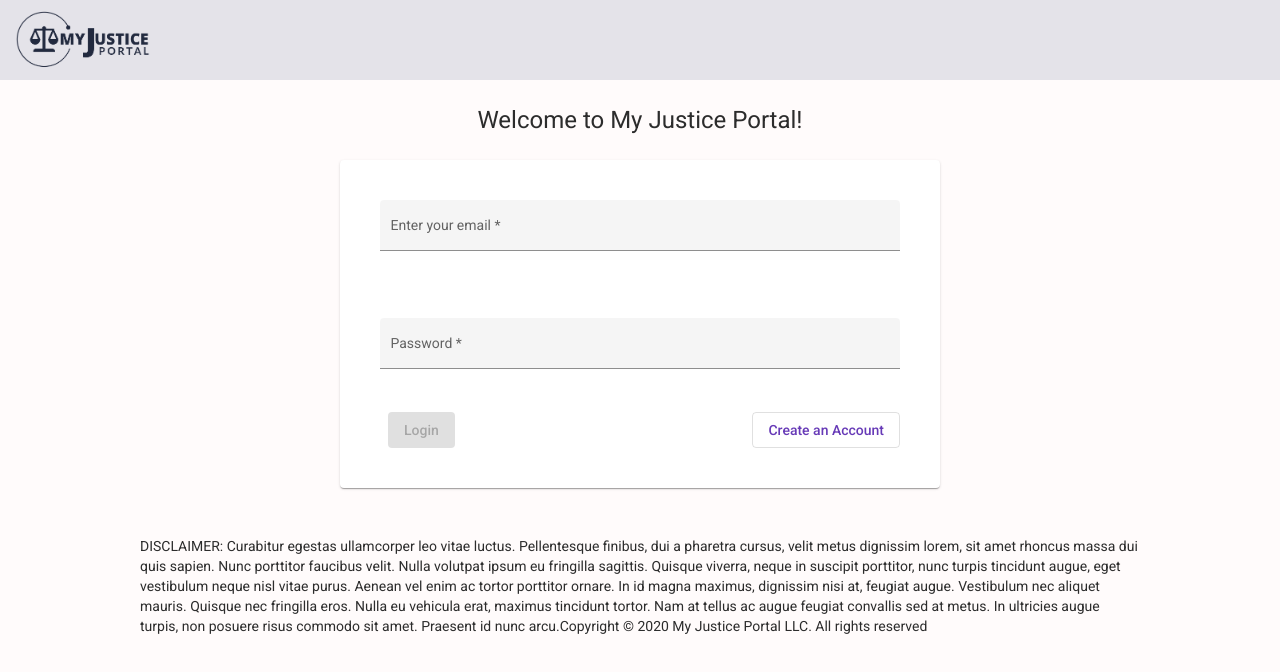
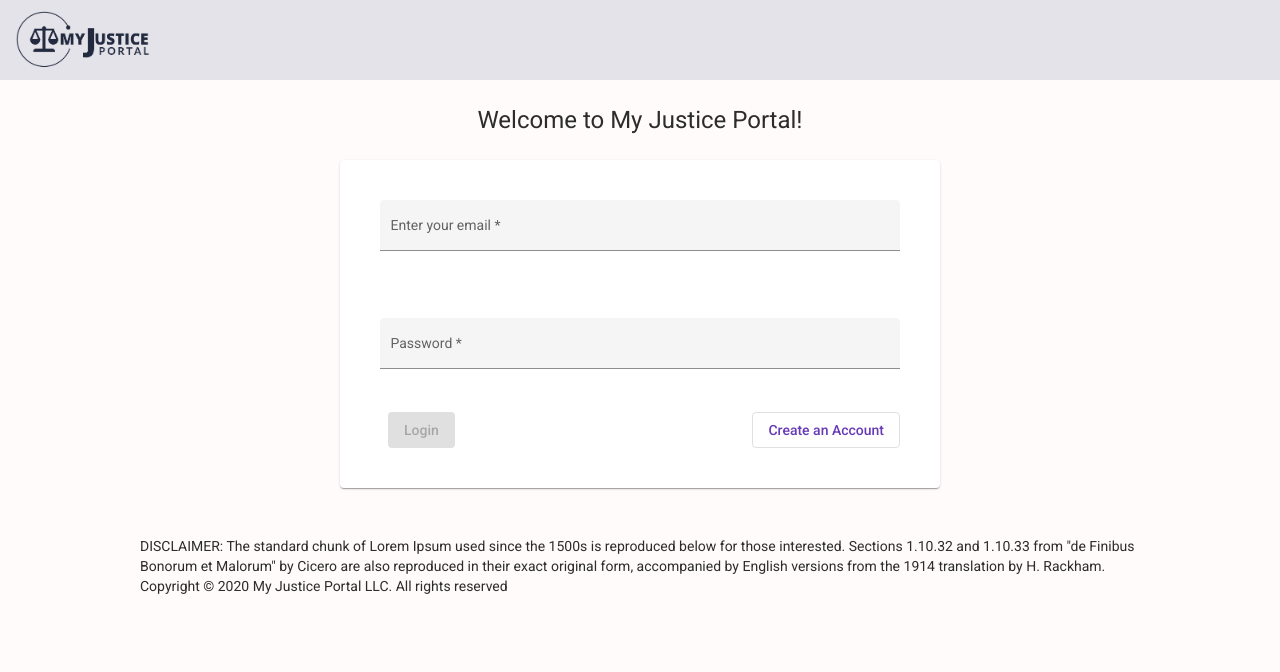
Before and after one commit to Piyush696/myjusticeportal-ui, an Angular app: page /login in a window 1280 px wide. Shown: the top 672 px of the page. Built offline with nearby package versions, Linux system fonts and the light colour scheme.

Commit message:
reformating

```diff
--- a/src/app/pages/login/login.component.html
+++ b/src/app/pages/login/login.component.html
@@ -11,8 +11,8 @@
                     <input matInput placeholder="pat@example.com" [formControl]="loginForm.controls['email']" required>
                     <mat-error *ngIf="loginForm.controls['email'].invalid && loginForm.controls['email'].touched">
                         <small class="text-danger" *ngIf="loginForm.get('email').errors?.required">
-                            Email is
-                            Required</small>
+                            Email is Required
+                        </small>
                     </mat-error>
                 </mat-form-field>
             </div>
@@ -23,8 +23,8 @@
                         [formControl]="loginForm.controls['password']" required>
                     <mat-error *ngIf="loginForm.controls['password'].invalid && loginForm.controls['password'].touched">
                         <small class="text-danger" *ngIf="loginForm.get('password').errors?.required">
-                            Password is
-                            Required</small>
+                            Password is Required
+                        </small>
                     </mat-error>
                 </mat-form-field>
             </div>
@@ -44,19 +44,8 @@
     </div>
 </div>
 <div class="d-flex justify-content-center align-items-center">
-    <label class="disclaimer-width">DISCLAIMER: Curabitur egestas ullamcorper leo vitae luctus. Pellentesque finibus,
-        dui a
-        pharetra
-        cursus, velit metus
-        dignissim lorem, sit amet rhoncus massa dui quis sapien. Nunc porttitor faucibus velit. Nulla
-        volutpat ipsum eu
-        fringilla sagittis. Quisque viverra, neque in suscipit porttitor, nunc turpis tincidunt augue, eget
-        vestibulum neque
-        nisl vitae purus. Aenean vel enim ac tortor porttitor ornare. In id magna maximus, dignissim nisi
-        at, feugiat augue.
-        Vestibulum nec aliquet mauris. Quisque nec fringilla eros. Nulla eu vehicula erat, maximus tincidunt
-        tortor. Nam at
-        tellus ac augue feugiat convallis sed at metus. In ultricies augue turpis, non posuere risus commodo
-        sit amet. Praesent
-        id nunc arcu.Copyright © 2020 My Justice Portal LLC. All rights reserved</label>
+    <label class="disclaimer-width">DISCLAIMER: The standard chunk of Lorem Ipsum used since the 1500s is reproduced
+        below for those interested. Sections 1.10.32 and 1.10.33 from "de Finibus Bonorum et Malorum" by Cicero are also
+        reproduced in their exact original form, accompanied by English versions from the 1914 translation by H.
+        Rackham. Copyright © 2020 My Justice Portal LLC. All rights reserved</label>
 </div>
--- a/src/app/pages/registration/registration.component.html
+++ b/src/app/pages/registration/registration.component.html
@@ -14,8 +14,8 @@
                         <mat-error
                             *ngIf="registrationForm.controls['firstName'].invalid && registrationForm.controls['firstName'].touched">
                             <small class="text-danger" *ngIf="registrationForm.get('firstName').errors?.required">
-                                First Name is
-                                Required</small>
+                                First Name is Required
+                            </small>
                         </mat-error>
                     </mat-form-field>
                 </div>
@@ -27,8 +27,8 @@
                         <mat-error
                             *ngIf="registrationForm.controls['lastName'].invalid && registrationForm.controls['lastName'].touched">
                             <small class="text-danger" *ngIf="registrationForm.get('lastName').errors?.required">
-                                Last Name is
-                                Required</small>
+                                Last Name is Required
+                            </small>
                         </mat-error>
                     </mat-form-field>
                 </div>
@@ -42,8 +42,8 @@
                     <mat-error
                         *ngIf="registrationForm.controls['username'].invalid && registrationForm.controls['username'].touched">
                         <small class="text-danger" *ngIf="registrationForm.get('username').errors?.required">
-                            Username is
-                            Required</small>
+                            Username is Required
+                        </small>
                     </mat-error>
                 </mat-form-field>
             </div>
@@ -63,8 +63,8 @@
                     <mat-error
                         *ngIf="registrationForm.controls['password'].invalid && registrationForm.controls['password'].touched">
                         <small class="text-danger" *ngIf="registrationForm.get('password').errors?.required">
-                            Password is
-                            Required</small>
+                            Password is Required
+                        </small>
                     </mat-error>
                 </mat-form-field>
             </div>
@@ -76,8 +76,8 @@
                     <mat-error
                         *ngIf="registrationForm.controls['confirmPassword'].invalid && registrationForm.controls['confirmPassword'].touched">
                         <small class="text-danger" *ngIf="registrationForm.get('confirmPassword').errors?.required">
-                            Password is
-                            Required</small>
+                            Password is Required
+                        </small>
                     </mat-error>
                 </mat-form-field>
             </div>
@@ -86,8 +86,9 @@
                     <button class="ml-2" mat-raised-button color="primary" (click)="onRegister()">Register</button>
                 </div>
                 <div class="mr-2">
-                    <button [routerLink]="'/login'" mat-stroked-button color="primary">Back to
-                        Login</button>
+                    <button [routerLink]="'/login'" mat-button color="primary">
+                        Back to Login
+                    </button>
                 </div>
             </div>
         </mat-card>
```
